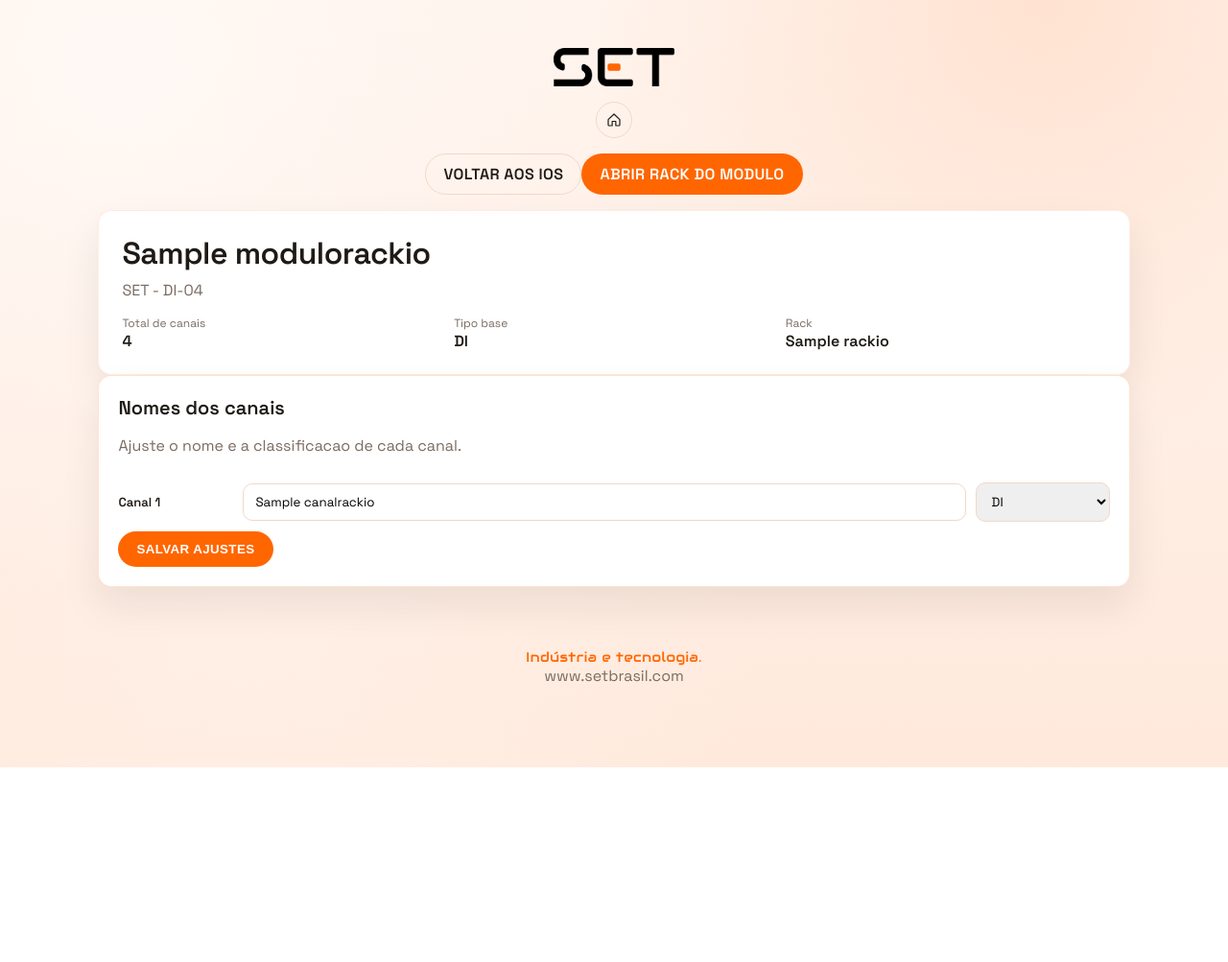
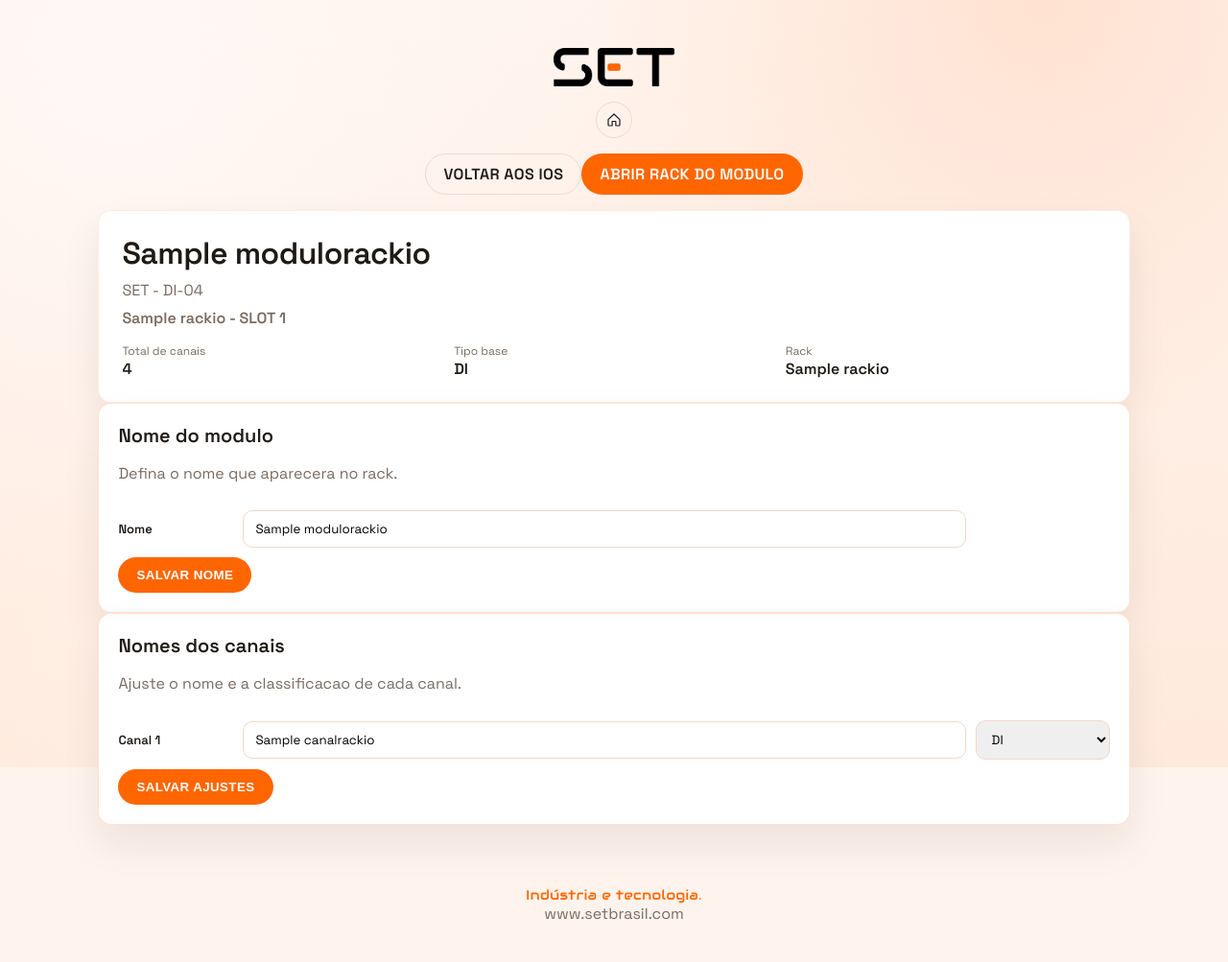
Before and after one commit to tallisonbarros/saas-set, a Django app: page /ios/racks/modulos/1/ in a window 1280 px wide. Shown: the whole page at 96% size. Before the commit the page ends 800 px from the top, so only its background shows below. Run offline with Django 5.2, Linux system fonts and the light colour scheme; a user stored in the database is signed in; data comes from the database, SQL or seed files in the repository; tables that the repository leaves empty hold one stand-in row (values such as "Sample post"); parts of the project's set-up code (start-up, migrations or seed data) failed here and were passed over.

Commit message:
Atualizacao58

```diff
--- a/core/templates/core/ios_modulo_detail.html
+++ b/core/templates/core/ios_modulo_detail.html
@@ -23,6 +23,11 @@
       <div>
         <h1 class="hero-title">{{ module.nome|default:module.modulo_modelo.nome }}</h1>
         <p class="hero-subtitle">{{ module.modulo_modelo.marca }} - {{ module.modulo_modelo.modelo }}</p>
+        {% if slot %}
+          <p class="hero-subtitle"><strong>{{ rack.nome }} - SLOT {{ slot.posicao }}</strong></p>
+        {% else %}
+          <p class="hero-subtitle"><strong>{{ rack.nome }} - SLOT --</strong></p>
+        {% endif %}
       </div>
     </div>
     <div class="rack-status">
@@ -39,6 +44,26 @@
         <div class="meta-value">{{ rack.nome }}</div>
       </div>
     </div>
+  </section>
+
+  <section class="io-card">
+    <div class="io-card-head">
+      <div>
+        <h2 class="io-title">Nome do modulo</h2>
+        <p class="muted">Defina o nome que aparecera no rack.</p>
+      </div>
+    </div>
+    <form class="channel-form" method="post">
+      {% csrf_token %}
+      <input type="hidden" name="action" value="update_module_name">
+      <div class="channel-row">
+        <div class="channel-index">Nome</div>
+        <input type="text" name="nome" value="{{ module.nome }}" placeholder="{{ module.modulo_modelo.nome }}">
+      </div>
+      <div class="form-actions">
+        <button class="btn btn-primary" type="submit">Salvar nome</button>
+      </div>
+    </form>
   </section>
 
   <section class="io-card">
--- a/core/views.py
+++ b/core/views.py
@@ -350,8 +350,14 @@ def ios_rack_modulo_detail(request, pk):
         if cliente
         else get_object_or_404(module_qs, pk=pk)
     )
+    slot = RackSlotIO.objects.filter(modulo=module).select_related("rack").first()
     if request.method == "POST":
         action = request.POST.get("action")
+        if action == "update_module_name":
+            nome = request.POST.get("nome", "").strip()
+            module.nome = nome
+            module.save(update_fields=["nome"])
+            return redirect("ios_rack_modulo_detail", pk=module.pk)
         if action == "update_channels":
             for channel in module.canais.all():
                 nome_raw = request.POST.get(f"nome_{channel.id}")
@@ -373,6 +379,7 @@ def ios_rack_modulo_detail(request, pk):
             "channels": channels,
             "channel_types": channel_types,
             "rack": module.rack,
+            "slot": slot,
         },
     )
 
```
